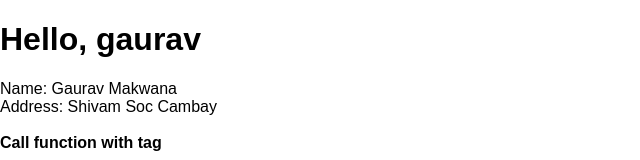
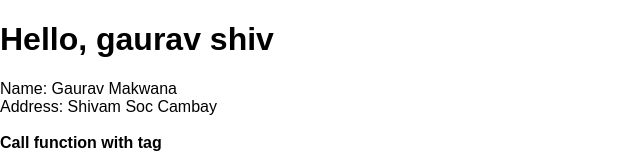
Before and after one commit to Gauravbtc/react-shiv-demo-, a React (Create React App) app: page / in a window 1280 px wide. Shown: the top 160 px of the page, without its empty margins (0-640 px from the left). Built offline with nearby package versions, Linux system fonts and the light colour scheme.

Commit message:
test heroku

```diff
--- a/src/App.js
+++ b/src/App.js
@@ -22,7 +22,7 @@ class App extends Component {
     const numbers = [1,2,3];
     return (
       <div>
-        <Welcome name="gaurav"/>
+        <Welcome name="gaurav shiv"/>
         <User user = {user} />
         <Timer />
         <EventDemo />
```
